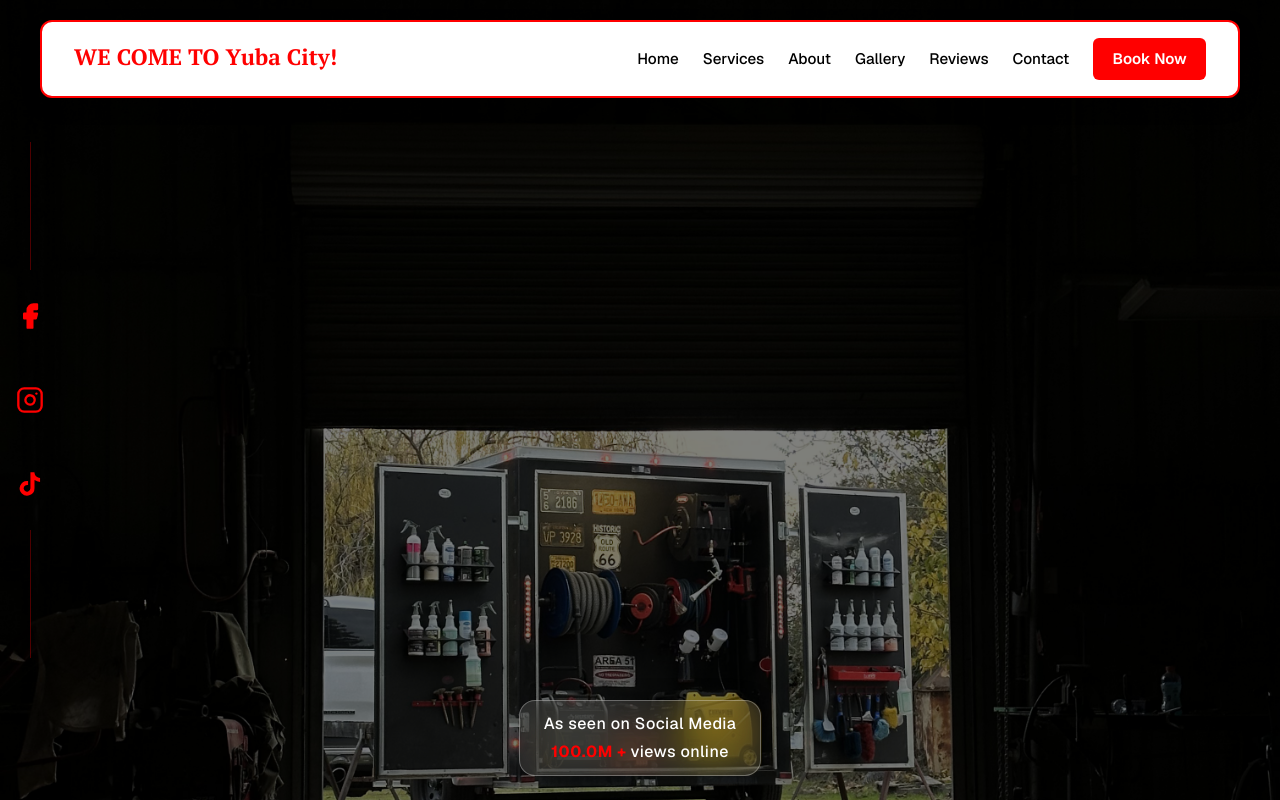
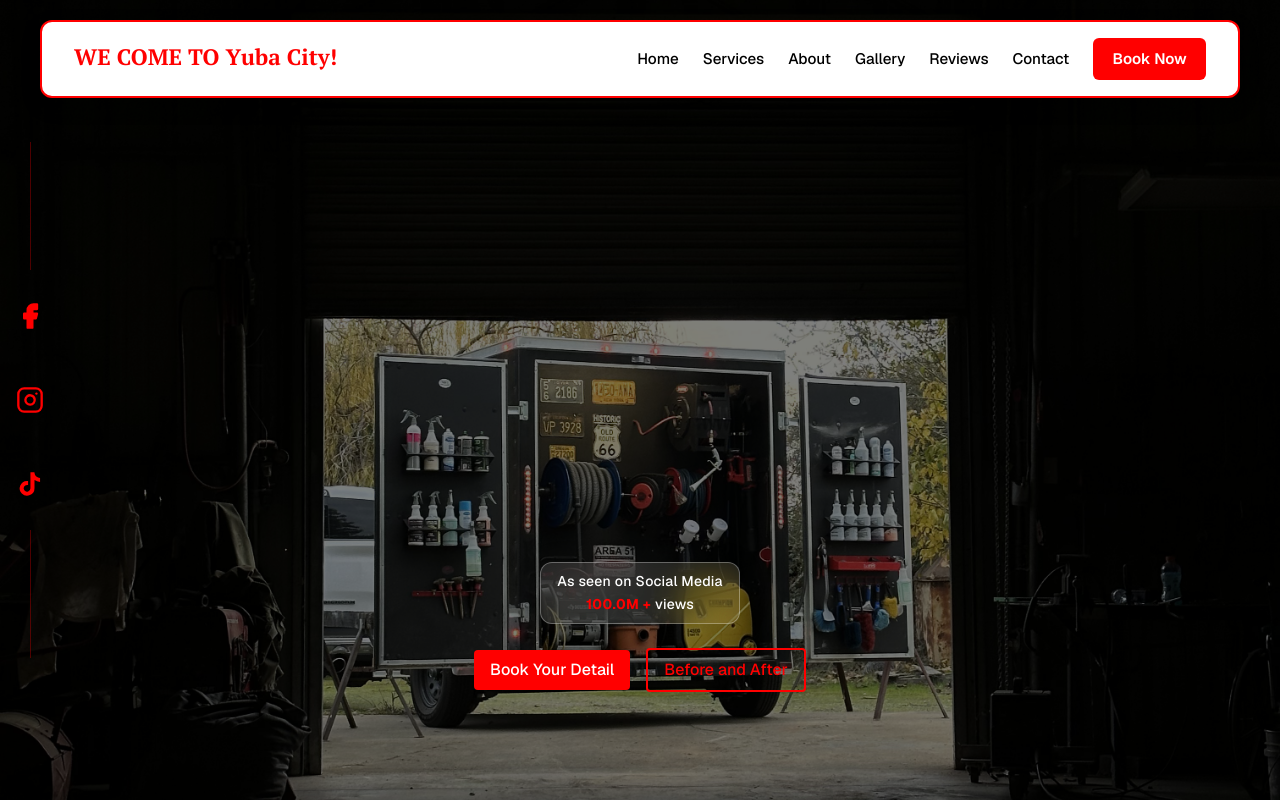
Before and after one commit to peymannaderi10/lukesmobiledetailingllc.com, a Next.js app: page / in a window 1280 px wide. Shown: the top 800 px of the page. Built offline with nearby package versions, Linux system fonts and the light colour scheme; a web font is replaced by a local one.

Commit message:
update hero section

```diff
--- a/src/app/globals.css
+++ b/src/app/globals.css
@@ -421,20 +421,21 @@ html {
   display: inline-flex;
   align-items: center;
   background: rgba(255, 255, 255, 0.1);
-  border-radius: 16px;
+  border-radius: 12px;
   box-shadow: 0 4px 30px rgba(0, 0, 0, 0.1);
   backdrop-filter: blur(20px) saturate(180%);
   -webkit-backdrop-filter: blur(20px) saturate(180%);
   border: 1px solid rgba(255, 255, 255, 0.3);
-  padding: 0.7rem 1.5rem;
-  margin-bottom: 2.5rem;
+  padding: 0.5rem 1rem;
+  margin-bottom: 1.5rem;
   font-weight: 500;
-  letter-spacing: 0.5px;
+  letter-spacing: 0.3px;
   position: relative;
   overflow: hidden;
   isolation: isolate;
   flex-direction: column;
-  min-width: 220px;
+  min-width: 180px;
+  font-size: 0.875rem;
 }
 
 /* Remove the dot before the badge text */
@@ -451,7 +452,8 @@ html {
   display: flex;
   align-items: center;
   gap: 0.25rem;
-  margin-top: 0.25rem;
+  margin-top: 0.15rem;
+  font-size: 0.875rem;
 }
 
 .view-counter span {
--- a/src/app/page.tsx
+++ b/src/app/page.tsx
@@ -331,7 +331,7 @@ export default function Home() {
       />
 
       {/* Hero Section */}
-      <section className="relative text-white min-h-[900px] md:min-h-[1100px]">
+      <section className="relative text-white min-h-[750px] md:min-h-[900px]">
         <div className="absolute inset-0 z-0">
           {/* Mobile Image */}
           <Image
@@ -359,7 +359,7 @@ export default function Home() {
             }}
           />
         </div>
-        <div className="container-custom relative z-10 pt-32 md:pt-40 pb-32 md:pb-48 flex flex-col min-h-[900px] md:min-h-[1100px]">
+        <div className="container-custom relative z-10 pt-28 md:pt-36 pb-28 md:pb-40 flex flex-col min-h-[750px] md:min-h-[900px]">
           <div className="max-w-3xl mx-auto text-center flex-1 flex flex-col" style={{ marginTop: "-2rem" }}>
             <div className="mb-2" style={{ visibility: "hidden" }}>
               <p className="text-xl md:text-2xl font-semibold font-didot italic">WE COME TO YOU!</p>
@@ -372,7 +372,7 @@ export default function Home() {
                 <span>As seen on Social Media</span>
                 <div className="view-counter">
                   <span id="view-count">100.0M +</span>
-                  <span>views online</span>
+                  <span>views</span>
                 </div>
               </div>
               <div className="hero-buttons-container flex gap-4 justify-center items-center">
```
